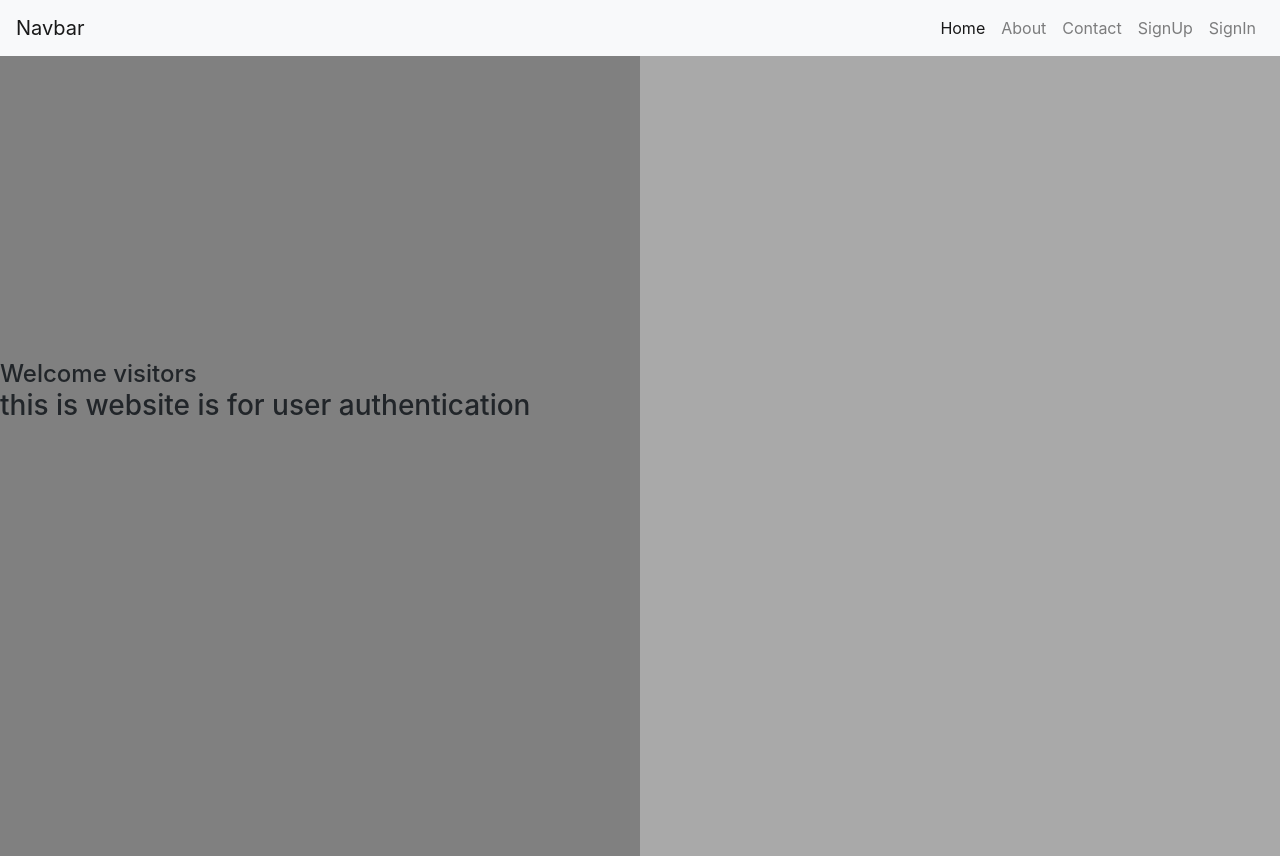
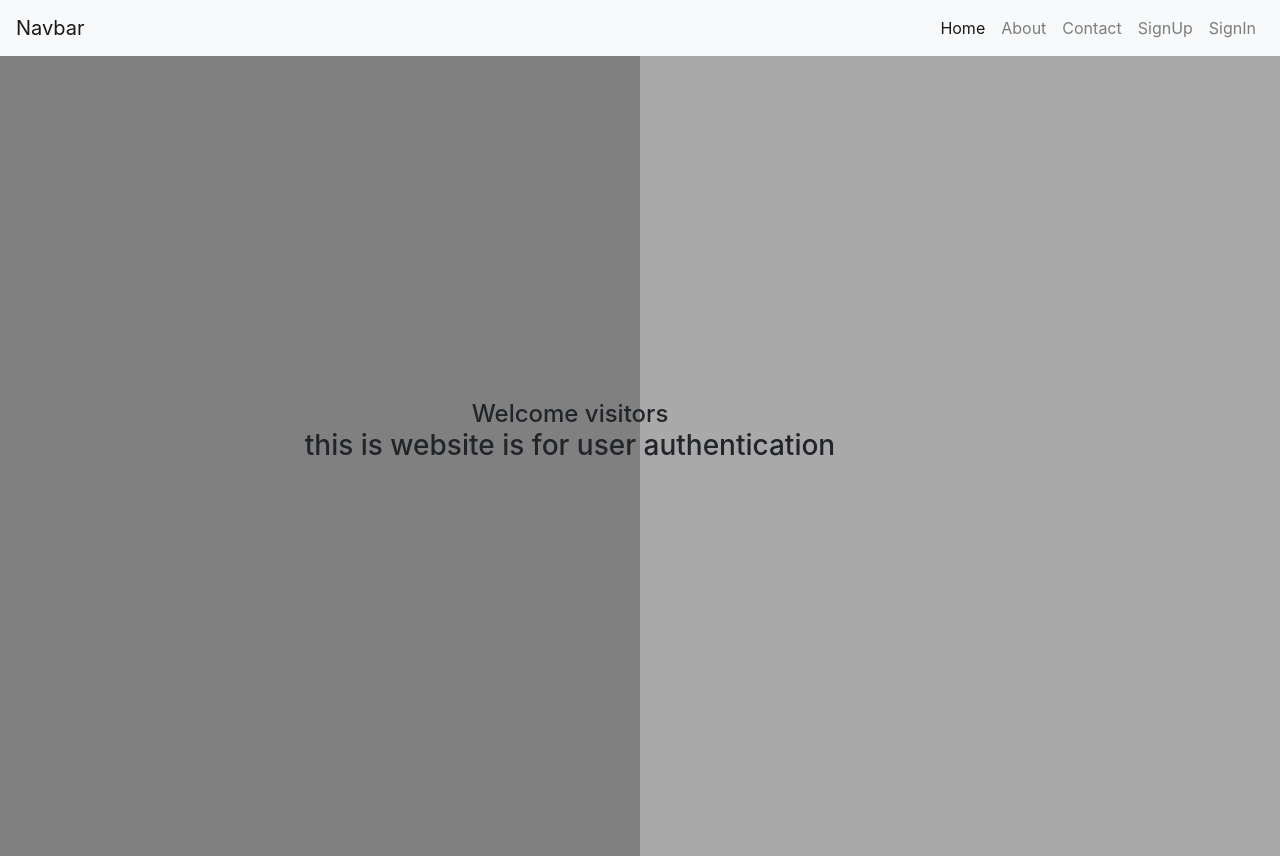
Before and after one commit to airKing05/mern-user-auth, a React (Create React App) app in the folder mern-july1/client-code/: page / in a window 1280 px wide. Built offline with nearby package versions, Linux system fonts and the light colour scheme.

Commit message:
home page completed

```diff
--- a/mern-july1/client-code/src/components/Home.js
+++ b/mern-july1/client-code/src/components/Home.js
@@ -6,9 +6,9 @@ export default function Home() {
             <div className="row">
                 <div className="col-6" style={{background: 'gray', height: '100vh'}}></div>
                 <div className="col-6" style={{background: 'darkgray'}}></div>
-                <div className="middle" style={{position:'absolute', top:'45%', margin: '10px auto'}}>
-                <h4 className="middle" >Welcome visitors</h4>
-                <h3 className="middle">this is website is for user authentication</h3>
+                <div className="container middle" style={{position:'absolute', top:'50%', margin: '10px auto'}}>
+                <h4 className=" row middle d-flex justify-content-center " style={{position:'relative', top:'0px', }}>Welcome visitors</h4>
+                <h3 className=" row middle d-flex justify-content-center " style={{position:'relative', top:'0px', }}>this is website is for user authentication</h3>
                 </div>
             </div>
         </div>
--- a/mern-july1/client-code/src/style.css
+++ b/mern-july1/client-code/src/style.css
@@ -33,4 +33,5 @@ body{
 }
 .middle{
     margin: 0px auto !important;
+    position: relative;
 }
```
